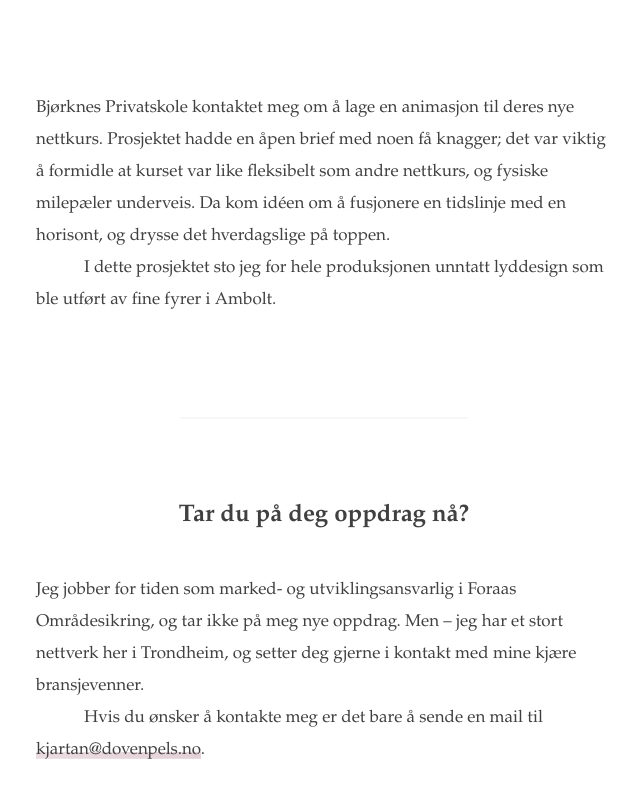
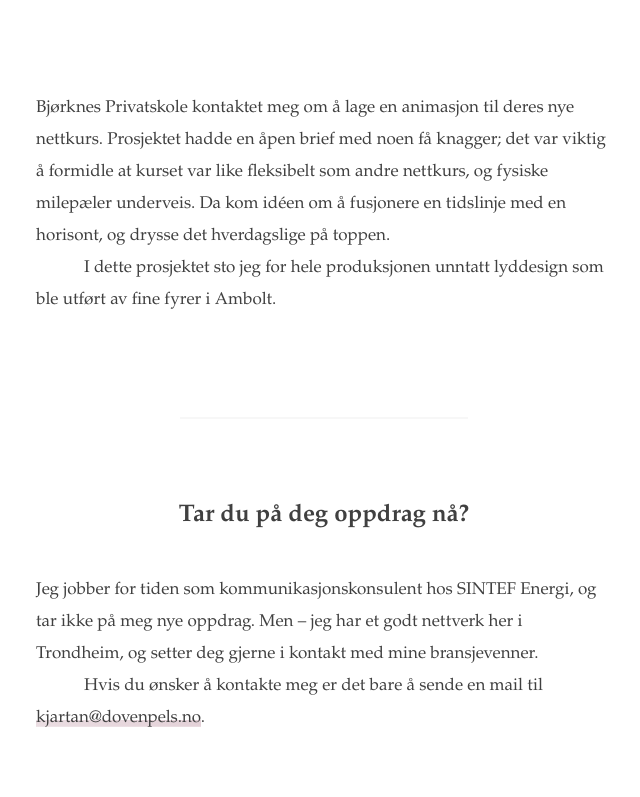
Before and after one commit to dovenpels/dovenpels.github.io, a plain HTML site: page index.html in a window 1280 px wide. Shown: the part 6742-7539 px from the top of the page, without its empty margins (316-956 px from the left). Drawn offline with Linux system fonts and the light colour scheme.

Commit message:
Update index.html

```diff
--- a/index.html
+++ b/index.html
@@ -93,7 +93,7 @@
                   <hr>
 
                   <h2>Tar du på deg oppdrag nå?</h2>
-                  <p>Jeg jobber for tiden som marked- og utviklingsansvarlig i Foraas Områdesikring, og tar ikke på meg nye oppdrag. Men – jeg har et stort nettverk her i Trondheim, og setter deg gjerne i kontakt med mine kjære bransjevenner.
+                  <p>Jeg jobber for tiden som kommunikasjonskonsulent hos SINTEF Energi, og tar ikke på meg nye oppdrag. Men – jeg har et godt nettverk her i Trondheim, og setter deg gjerne i kontakt med mine bransjevenner.
                   <p>Hvis du ønsker å kontakte meg er det bare å sende en mail til <a href="mailto:kjartan@dovenpels.no">kjartan@dovenpels.no</a>.</p></p>
 
 
```
